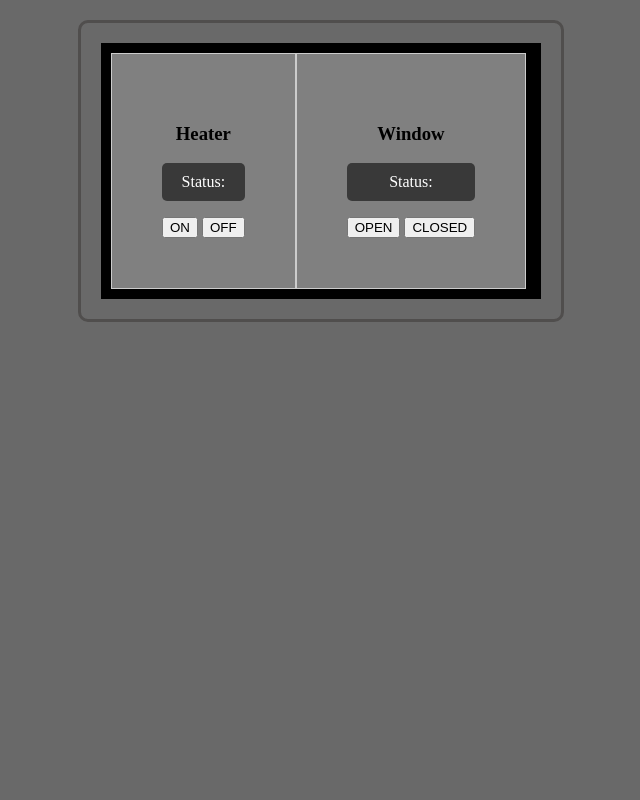
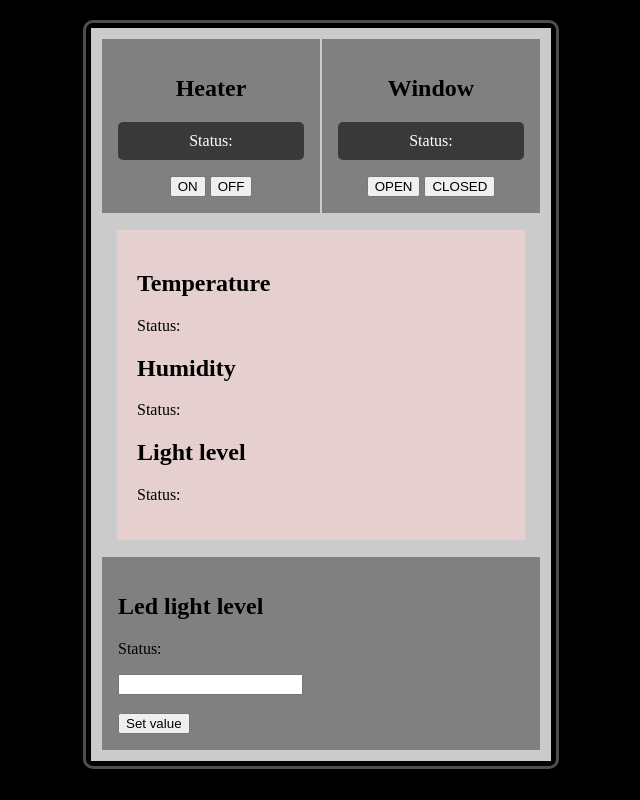
Before and after one commit to asterixcode/viauc-eos-greenhouse, a website: page index.html in a window 1280 px wide. Shown: the whole page, without its empty margins (319-959 px from the left). Drawn offline with nearby package versions, Linux system fonts and the light colour scheme; no server answers.

Commit message:
fixed css for control and add html for readings

```diff
--- a/index.html
+++ b/index.html
@@ -1,33 +1,47 @@
 <!DOCTYPE html>
 <html lang="en">
-<head>
-    <meta charset="UTF-8">
-    <meta http-equiv="X-UA-Compatible" content="IE=edge">
-    <meta name="viewport" content="width=device-width, initial-scale=1.0">
+  <head>
+    <meta charset="UTF-8" />
+    <meta http-equiv="X-UA-Compatible" content="IE=edge" />
+    <meta name="viewport" content="width=device-width, initial-scale=1.0" />
     <title>Greenhouse Project</title>
-    <link rel="stylesheet" href="styles.css">
+    <link rel="stylesheet" href="styles.css" />
+  </head>
 
-</head>
-
-<body>
+  <body>
     <div class="container">
-
-      <div class="mode">
+      <div class="control">
         <div class="heater">
-          <h3>Heater</h3>
+          <h2>Heater</h2>
           <p class="status" id="heaterStatus">Status:</p>
           <button type="button" onclick="changeHeaterState(1)">ON</button>
           <button type="button" onclick="changeHeaterState(0)">OFF</button>
         </div>
 
-        <br>
-
         <div class="window">
-          <h3>Window</h3>
+          <h2>Window</h2>
           <p class="status" id="windowStatus">Status:</p>
           <button type="button" onclick="changeWindowState(1)">OPEN</button>
           <button type="button" onclick="changeWindowState(0)">CLOSED</button>
         </div>
+      </div>
+
+      <div class="read">
+        <h2>Temperature</h2>
+        <p id="tempStatus">Status:</p>
+
+        <h2>Humidity</h2>
+        <p id="humStatus">Status:</p>
+
+        <h2>Light level</h2>
+        <p id="lightStatus">Status:</p>
+      </div>
+
+      <div class="setlight">
+        <h2>Led light level</h2>
+        <p id="ledLightStatus">Status:</p>
+        <input type="text" id="lightLevel" name="fname" /><br /><br />
+        <button type="button" onclick="changeStateLight();">Set value</button>
       </div>
 
     </div>
--- a/styles.css
+++ b/styles.css
@@ -5,50 +5,35 @@ body {
     width: 460px;
     border: 3px solid rgb(80, 78, 77);
     border-radius: 10px;
-    padding: 10px;
+    padding: 5px;
 
-    background-color:dimgrey;
+    background-color:rgb(0, 0, 0);
   }
 
 .container {
-  overflow:hidden;
-  margin: 10px;
+  overflow: hidden;
   padding: 10px;
-  background-color: black;
+  background-color: rgb(203, 203, 203);
+}
 
+.control {
+  display: flex;
 }
 
 .heater {
-  padding: 50px;
-
-  border:1px solid #cccccc;
-  display: table-cell;
+  flex: 1; /* additionally, equal width */
+  padding: 1em;
+  border: 1px solid #cccccc;
   background-color: grey;
+  text-align: center;
 }
 
 .window {
-  padding: 50px;
-
-  border:1px solid #cccccc;
-  display: table-cell;
+  flex: 1; /* additionally, equal width */
+  padding: 1em;
+  border: 1px solid #cccccc;
   background-color: grey;
-}
-
-.mode {
-  display: table-row;
-}
-
-.mode h3 {
   text-align: center;
-}
-
-.mode button {
-  display: inline-block;
-  margin: auto;
-}
-
-.buttons {
-  margin-left: 20px;
 }
 
 .status {
@@ -59,3 +44,18 @@ body {
   text-align: center;
   border-radius: 5px;
 }
+
+.read {
+  padding: 20px;
+  margin: 15px;
+  border:1px solid #cccccc;
+  display: auto;
+  background-color: rgb(229, 207, 207);
+}
+
+.setlight {
+  padding: 1em;
+  border:1px solid #cccccc;
+  display: auto;
+  background-color: grey;
+}
```
